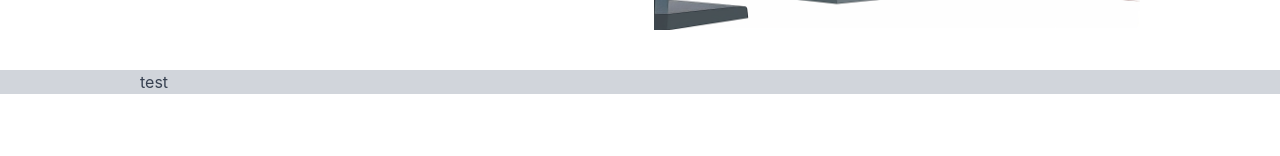
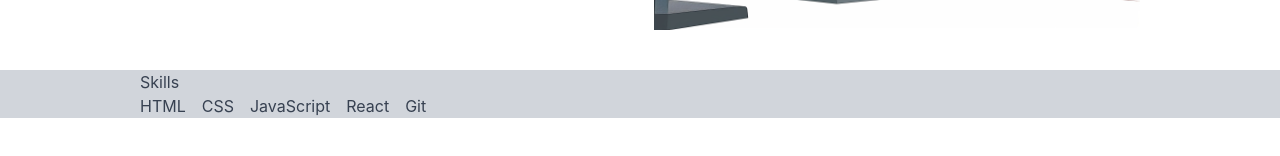
Before and after one commit to poojapdarade/personal-website, a React (Vite) app: page / in a window 1280 px wide. Shown: the part 530-686 px from the top of the page. Built offline with nearby package versions, Linux system fonts and the light colour scheme.

Commit message:
Skill section added to the page

```diff
--- a/src/pages/Homepage.css
+++ b/src/pages/Homepage.css
@@ -98,3 +98,8 @@ p {
   flex-direction: column;
   gap: 16px;
 }
+
+.skills {
+  display: flex;
+  gap: 16px;
+}
--- a/src/pages/Homepage.jsx
+++ b/src/pages/Homepage.jsx
@@ -77,6 +77,8 @@ function IntroSection() {
 }
 
 function SkillSection() {
+  const skills = ["HTML", "CSS", "JavaScript", "React", "Git"];
+
   return (
     <div
       style={{
@@ -86,7 +88,12 @@ function SkillSection() {
       }}
     >
       <div className="width-container">
-        <p>test</p>
+        <p>Skills</p>
+        <div className="skills">
+          {skills.map(function (skill) {
+            return <p>{skill}</p>;
+          })}
+        </div>
       </div>
     </div>
   );
```
